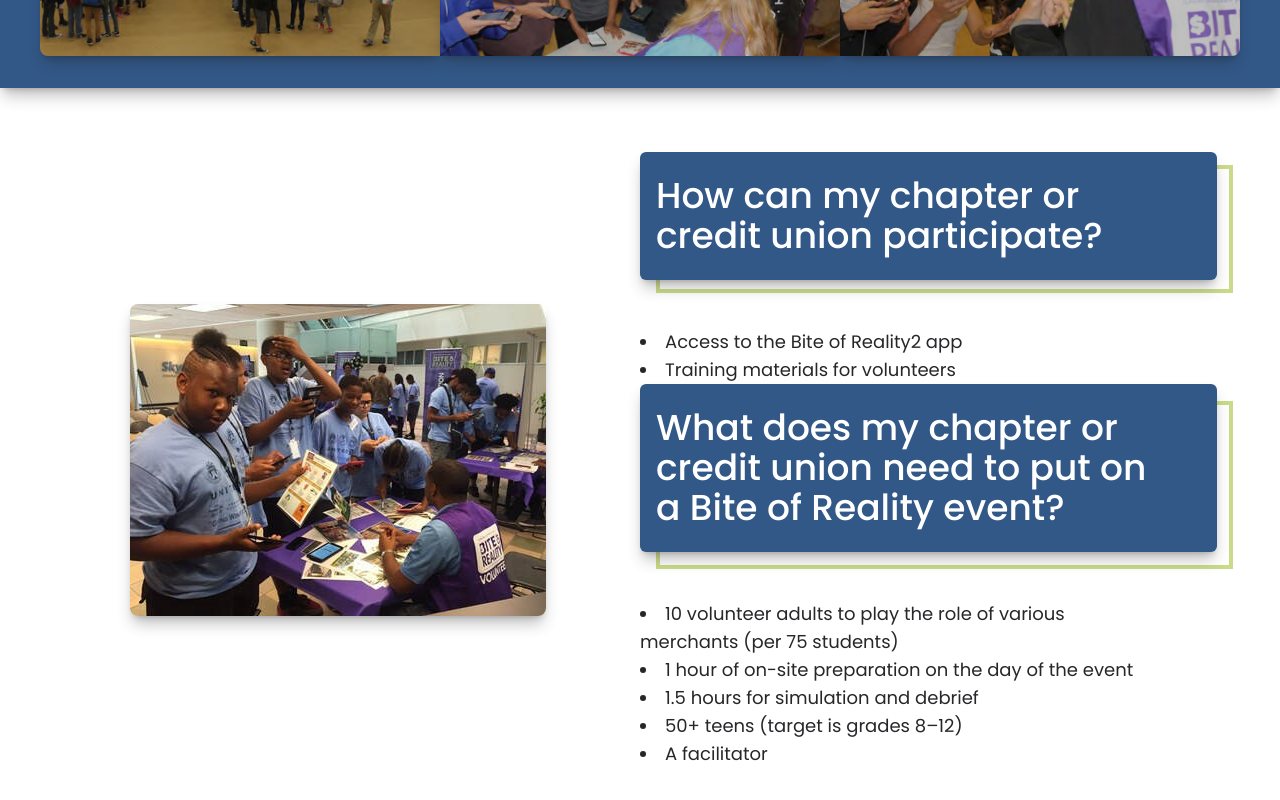
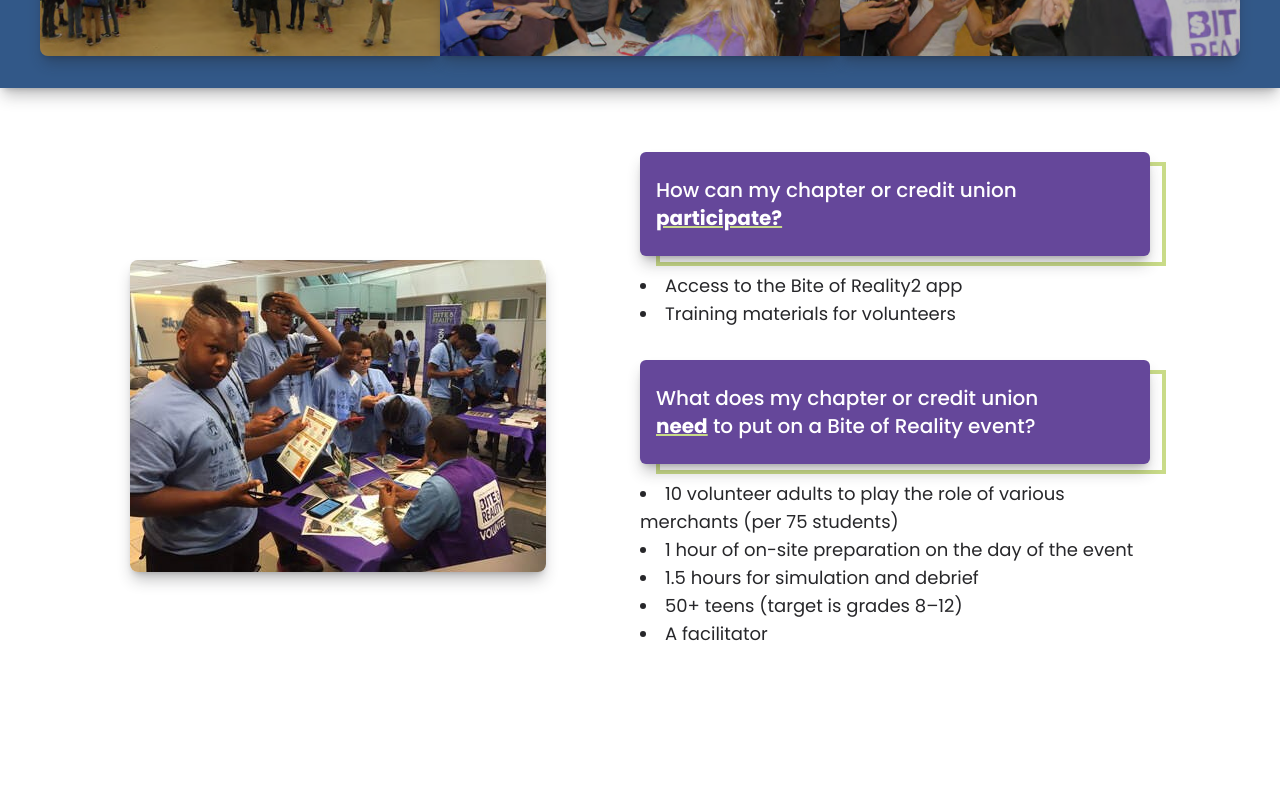
Before and after one commit to Dillonzellis/byte-reality, a Next.js app: page / in a window 1280 px wide. Shown: the part 3868-4668 px from the top of the page. After the commit the page ends 4580 px from the top, so only its background shows below. Built offline with nearby package versions, Linux system fonts and the light colour scheme.

Commit message:
working Chapters section

```diff
--- a/components/sections/Chapter.tsx
+++ b/components/sections/Chapter.tsx
@@ -6,6 +6,7 @@ import { Section } from "@/components/ui/Section";
 import { SectionTitle } from "@/components/ui/SectionTitle";
 import { participate, need } from "@/lib/data/benefits";
 import bite from "@/public/bite-reality.jpg";
+import { Button } from "../ui/Button";
 
 export const Chapter = () => {
   return (
@@ -20,15 +21,25 @@ export const Chapter = () => {
             />
           </div>
           <div>
-            <SectionTitle>
-              How can my chapter or credit union participate?
-            </SectionTitle>
-            <List array={participate} />
-            <SectionTitle>
-              What does my chapter or credit union need to put on a Bite of
-              Reality event?
-            </SectionTitle>
-            <List array={need} />
+            <div className="tw-pb-8">
+              <SectionTitle className="tw-mb-4 tw-w-full tw-bg-brandingPurple-400 tw-text-xl">
+                How can my chapter or credit union{" "}
+                <span className="tw-font-bold tw-underline tw-decoration-brandingGreen-400">
+                  participate?
+                </span>
+              </SectionTitle>
+              <List array={participate} />
+            </div>
+            <div className="tw-pb-8">
+              <SectionTitle className="tw-mb-4 tw-w-full tw-bg-brandingPurple-400 tw-text-xl">
+                What does my chapter or credit union{" "}
+                <span className="tw-font-bold tw-underline tw-decoration-brandingGreen-400">
+                  need
+                </span>{" "}
+                to put on a Bite of Reality event?
+              </SectionTitle>
+              <List array={need} />
+            </div>
           </div>
         </div>
       </Container>
```
